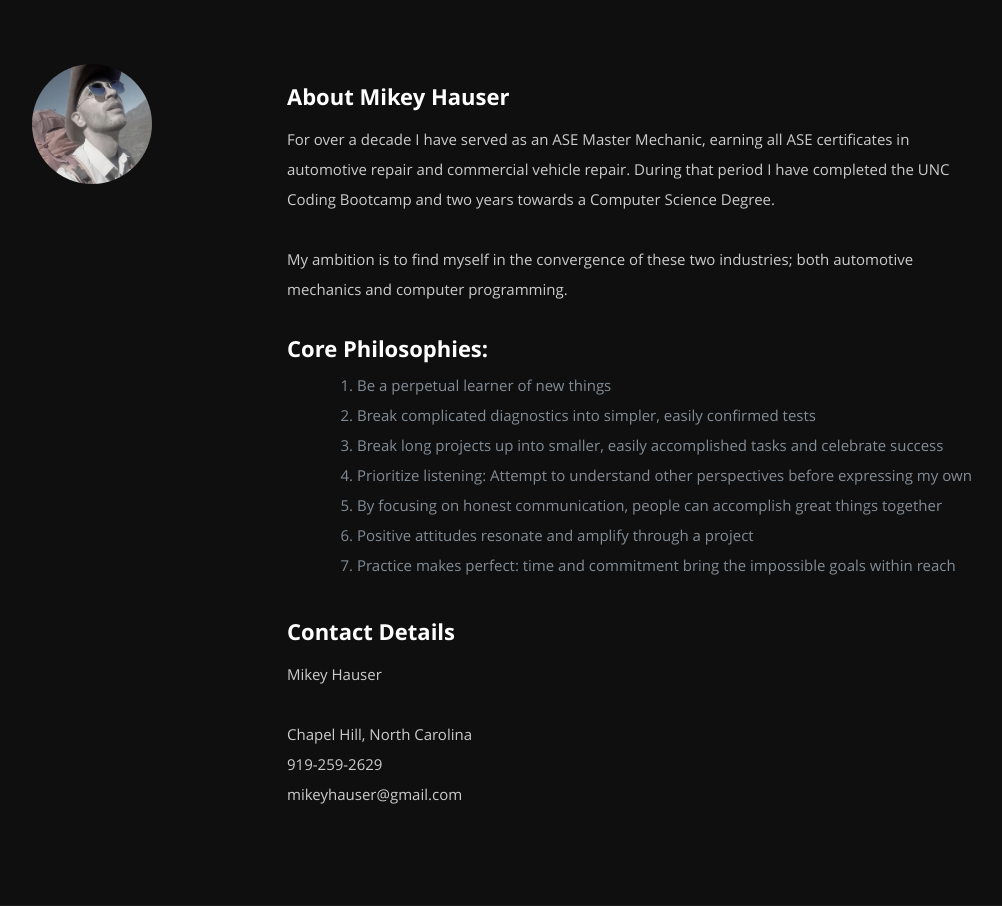
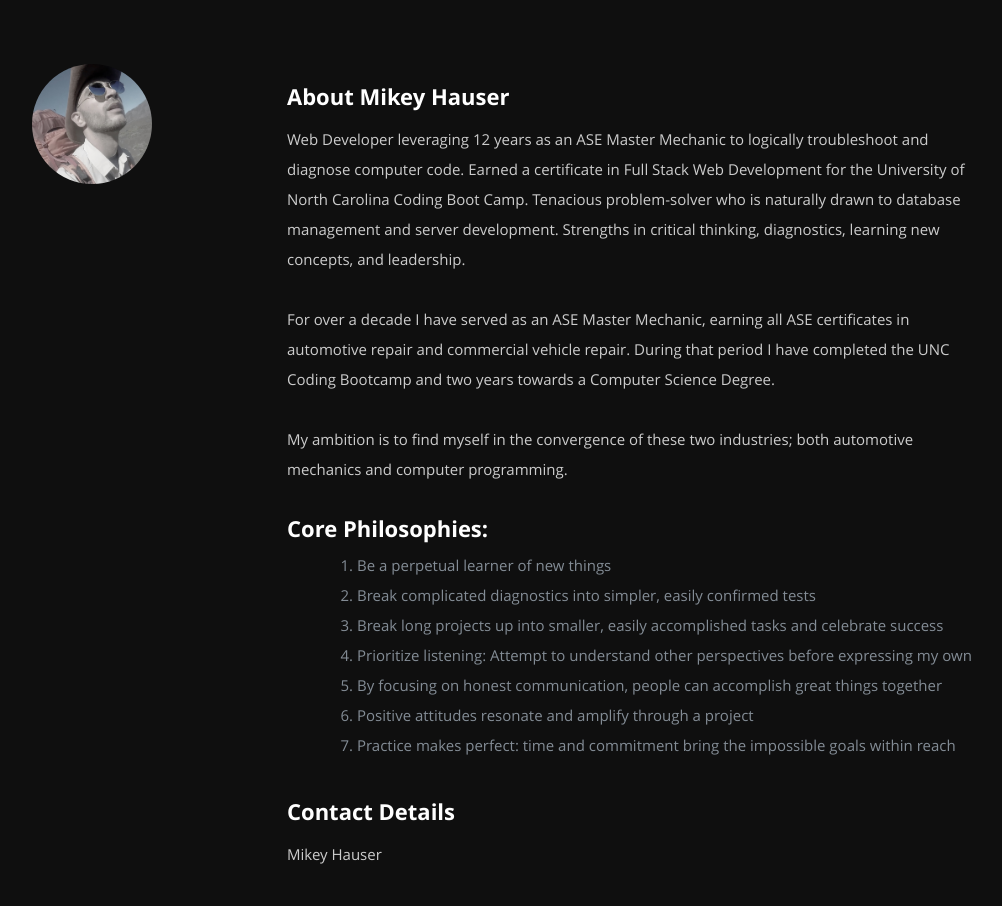
Before and after one commit to mikeyhauser/MikeyReactPortfolio, a React (Create React App) app: page / in a window 1280 px wide. Shown: the part 840-1746 px from the top of the page, without its empty margins (118-1120 px from the left). Built offline with nearby package versions, Linux system fonts and the light colour scheme.

Commit message:
aboutbio3 added

```diff
--- a/src/components/About.js
+++ b/src/components/About.js
@@ -6,6 +6,7 @@ class About extends Component {
 
     const aboutName = "Mikey Hauser";
     const aboutPicture = "images/mikeyMountains.jpg";
+    const aboutBio3 = "Web Developer leveraging 12 years as an ASE Master Mechanic to logically troubleshoot and diagnose computer code. Earned a certificate in Full Stack Web Development for the University of North Carolina Coding Boot Camp. Tenacious problem-solver who is naturally drawn to database management and server development. Strengths in critical thinking, diagnostics, learning new concepts, and leadership."
     const aboutBio1 =  "For over a decade I have served as an ASE Master Mechanic, earning all ASE certificates in automotive repair and commercial vehicle repair. During that period I have completed the UNC Coding Bootcamp and two years towards a Computer Science Degree.";
     const aboutBio2 = "My ambition is to find myself in the convergence of these two industries; both automotive mechanics and computer programming."
 
@@ -30,7 +31,7 @@ class About extends Component {
             </div>
             <div className="nine columns main-col">
               <h2>About Mikey Hauser</h2>
-
+              <p>{aboutBio3}</p>
               <p>{aboutBio1}</p>
               <p>{aboutBio2}</p>
              <h2>                Core Philosophies:
```
